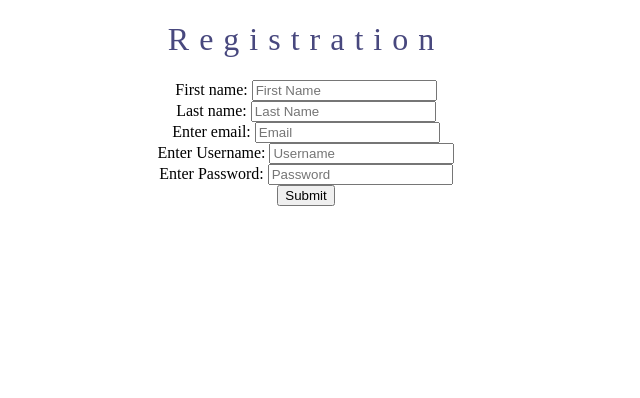
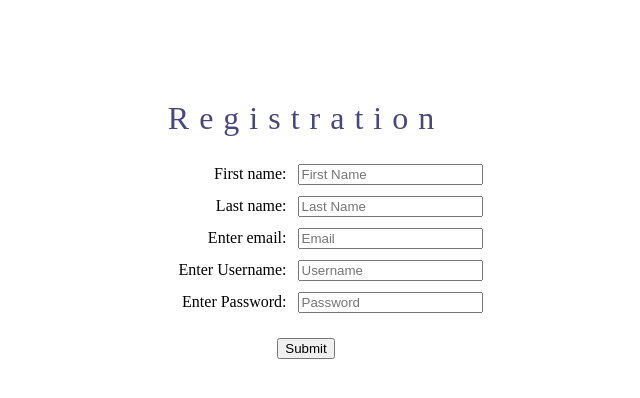
Before and after one commit to gjonit/Software-Engineering-Project, a PHP site: page /register.html in a window 1280 px wide. Shown: the top 398 px of the page, without its empty margins (334-974 px from the left). Run offline with PHP 8.4, Linux system fonts and the light colour scheme.

Commit message:
Juan updated

```diff
--- a/medregister.css
+++ b/medregister.css
@@ -3,8 +3,32 @@ h1 {
     text-align: center;
     font-weight: 500;
     color: rgb(72, 72, 126);
+    margin-top: 100px;
 }
 
-form {
+.header {
+    display: inline-block;
+    margin-left: 200px;
     text-align: center;
 }
+
+/* Align customer search box */
+.search {
+    text-align: center;
+}
+
+/* Align registration labels and inputs */
+.reg {
+    text-align: center;
+}
+
+label {
+    display: inline-block;
+    width: 150px;
+    text-align: right;
+    margin: 7px;
+}
+
+button{
+    margin: 20px;
+}
--- a/register.html
+++ b/register.html
@@ -12,25 +12,25 @@
 <body>
     <h1>Registration</h1>
 
-    <form action="customer.html">
+    <form action="customer.html" class="reg">
         <div>
-            <label for="firstname">First name: </label>
+            <label for="firstname" class="info">First name: </label>
             <input id="firstname" type="text" placeholder="First Name" name="firstname">
         </div>
         <div>
-            <label for="lastname">Last name: </label>
+            <label for="lastname" class="info">Last name: </label>
             <input id="lastname" type="text" placeholder="Last Name" name="lastname">
         </div>
         <div>
-            <label for="email">Enter email: </label>
+            <label for="email" class="info">Enter email: </label>
             <input id="email" type="email" placeholder="Email" name="email" required>
         </div>
         <div>
-            <label for="username">Enter Username: </label>
+            <label for="username" class="info">Enter Username: </label>
             <input id="username" type="text" placeholder="Username" name="username">
         </div>
         <div>
-            <label for="password">Enter Password: </label>
+            <label for="password" class="info">Enter Password: </label>
             <input id="password" type="password" placeholder="Password" name="password" minlength="4" maxlength="20"
                 required>
         </div>
```
Also changed, not shown: customer.html (+6 -3 lines), login.html (+5 -2 lines), medshop.css (+21 -0 lines).
